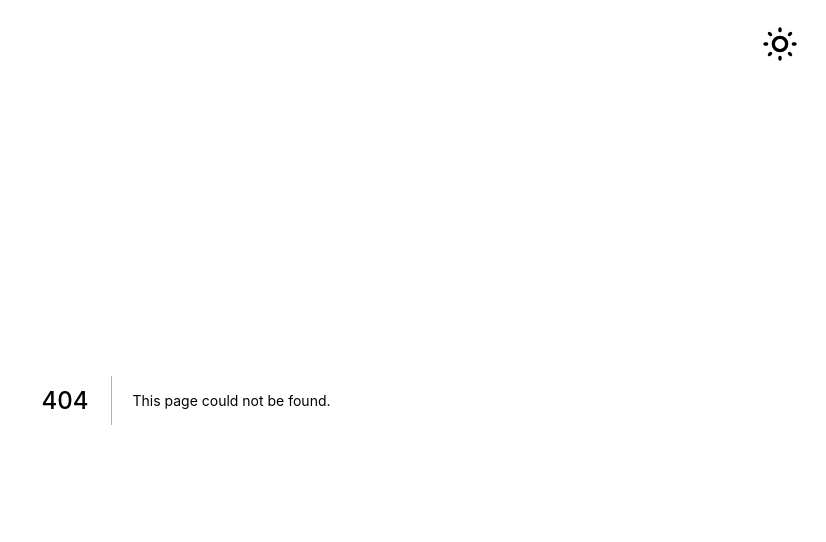
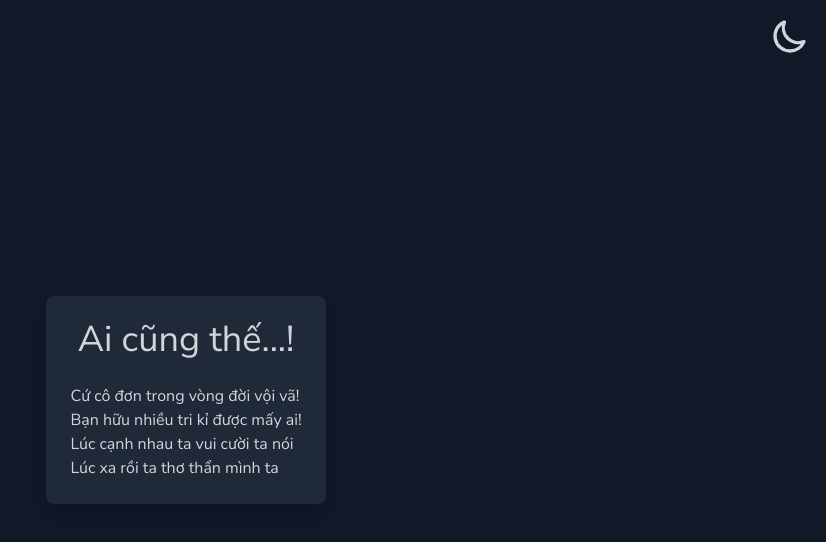
Before and after one commit to taiprogramer/nextjs.taiprogramer.xyz, a Next.js app: page /poem in a window 1280 px wide. Before the commit this address had no page. Shown: the top 542 px of the page, without its empty margins (454-1280 px from the left). Built offline with nearby package versions, Linux system fonts and the light colour scheme.

Commit message:
[pages: poem, app: default dark mode]

```diff
--- /dev/null
+++ b/lib/poem.ts
@@ -0,0 +1,148 @@
+type Poem = {
+  id: number;
+  title: string;
+  content: string;
+  note?: string;
+  textAlign?: string;
+};
+
+const poems: Poem[] = [
+  {
+    id: 1,
+    title: "Đừng đi",
+    content: `
+Em ơi cuộc sống bộn bề!
+Cho anh chạm tay, nghe nhịp thở
+Cho anh cảm nhận niềm hạnh phúc
+Khi thấy em còn, tồn tại nơi đây
+Em đừng đi, vì ngoài kia có gió
+Gió lạnh hồn em, anh chẳng hề vui
+Hãy cứ thế, âm thầm say (yên) giấc ngủ
+
+Việc nước nhà, xin cứ để phần anh
+Anh sẽ ra đi, vì dân tộc
+Vì gia đình và cả nụ cười em
+Anh không chắc sẽ bình an vô sự
+Vì chiến tranh chẳng đoán được điều gì
+Anh không chắc ta sẽ dành phần thắng
+Không chắc mọi điều ngoại trừ việc yêu em
+...
+    `,
+    note: "Huỳnh Văn Tài - 22/02/2017",
+  },
+  {
+    id: 2,
+    title: "[chưa có tên]",
+    content: `
+Nhớ em nhiều lắm, tôi nhớ em nhiều lắm.
+Ký ức còn in mãi trong tim.
+Rõ hình bóng nụ cười em xinh đẹp
+Tôi nhớ em, chỉ muốn được gần em
+Gần để đủ, thỏa niềm mong nhớ
+Gần để đủ, trao một cái ôm
+Gần để đủ, hôn má em thật nhẹ
+Gần để đủ, đủ sống trọn cùng em
+Cùng cống hiến tinh thần và sức lực
+Cho thế gian ngày một tốt lên
+Cùng trải nghiệm bao la thế giới
+Dẫu khóc, cười ta cũng là ta
+Tôi mong, em hạnh phúc và sẽ luôn hạnh phúc
+Vẫn mỉm cười như những phút đầu tiên
+Tôi gặp, tôi đã say em, tôi thừa nhận
+Dẫu là em có đáp lại tình tôi
+Tôi vẫn thế, vẫn thích em như thế
+Muốn nhìn em, được trò chuyện cùng em
+Muốn được bước chân vào thế giới
+Thế giới của em, thế giới của mình em
+Tôi biết, nó thú vị và nhiều điều bí ẩn
+Có thể cả đời mới đủ tìm ra
+Tôi chấp nhận, đến khi đầu bạc trắng
+Vẫn sẽ tìm, bí ẩn của (đời) em.
+    `,
+    note: "Dec 11 2019",
+  },
+  {
+    id: 3,
+    title: "[chưa có tên]",
+    content: `
+Một năm rồi, ngày đôi ta xa cách
+Thật bất ngờ, anh lại gặp được em
+Vẫn dáng vóc thủơ ban đầu quen thuộc
+Vẫn trái tim nồng ấm của ngày xưa
+Vẫn ánh mắt lạnh lùng nhưng thánh thiện
+Vẫn nụ cười làm giá lạnh tim anh
+Em có nhớ những ngày đầu ta gặp
+Tay chạm tay như định mệnh an bày
+Em cuối đầu, còn anh thì xin lỗi
+Ôi ngọt ngào! Kỷ niệm của đôi ta.
+    `,
+  },
+  {
+    id: 4,
+    title: "Anh Yêu Em",
+    content: `
+Em biết không! Con đường đời trắc trở.
+Ta gặp nhau do duyên kiếp an bày.
+Ánh mắt ấy đến nay anh còn nhớ.
+Anh yêu em chỉ vì anh yêu em!
+Lời của gió, khẽ đưa qua làn tóc.
+Sóng bồng bềnh, gợi lại nỗi niềm riêng.
+Đôi mắt ấy bao la và sâu thẫm.
+Cả đời anh tồn tại nơi đây!
+Anh yêu em, từ ánh mắt nụ cười!
+Anh yêu em, yêu từ tâm em đấy!
+Anh yêu em, yêu em mãi mãi!
+Anh yêu em và yêu chỉ mình em.
+Anh thật sự muốn cùng em chung sống!
+Ta cùng nhau đi hết những ngày dài.
+Nào đắng cay, ngọt bùi ta san sẻ
+Cả cuộc đời ta dành trọn cho nhau.
+Rồi ta cũng dần già theo năm tháng.
+Tóc bạc phơ, thân xác cũng tàn phai.
+Ta yêu nhau, tâm ta vẫn sáng.
+Cả ngàn năm ta vẫn nghĩ về nhau.
+Anh thật sự muốn ôm em thật chật
+Cảm nhận hơi ấm từ trái tim em.
+Hãy quên hết những buồn phiền nhân thế.
+Tựa vào anh vì em là của anh.
+Cả thế giới ồn ào ta mặc kệ.
+Miễn có em cuộc sống đủ làm vui
+Nhưng chí lớn, anh hay vì cuộc sống.
+Và anh muốn cùng em làm nó ngay.
+Ta xây đắp, xây đời ta hạnh phúc.
+Vì thế hệ sau vì cả tương lai
+Anh yêu em, anh yêu em, yêu em nhiều lắm
+Em ở đâu, xin chủ động tìm anh.
+    `,
+    note: "T7, 8/10/2016 / 21:24 phút.",
+  },
+  {
+    id: 5,
+    title: "[chưa có tên]",
+    content: `
+Tương lai vận nước long đong
+(Bởi) Kẻ làm ăn cướp được phong anh hùng
+Nghe qua thì quả lạ lùng!
+30 năm chẵn cuối cùng cũng xong
+Nhân tài chắc chẳng bằng lòng
+Nhưng thôi cũng kệ vì không được gì
+Tương lai vận nước là gì!
+Là mai con cháu so bì năm châu
+Sẽ không nhu nhược cúi đầu
+    `,
+    note: "...",
+    textAlign: "text-center"
+  },
+  {
+    id: 6,
+    title: "Ai cũng thế...!",
+    content: `
+Cứ cô đơn trong vòng đời vội vã!
+Bạn hữu nhiều tri kỉ được mấy ai!
+Lúc cạnh nhau ta vui cười ta nói
+Lúc xa rồi ta thơ thẩn mình ta
+    `
+  }
+];
+
+export { poems };
--- a/pages/_app.tsx
+++ b/pages/_app.tsx
@@ -1,13 +1,18 @@
 import "../styles/globals.css";
 import type { AppProps } from "next/app";
 import { useState } from "react";
+import Head from "next/head";
 
 function MyApp({ Component, pageProps }: AppProps) {
-  const [darkMode, setDarkMode] = useState(false);
+  const [darkMode, setDarkMode] = useState(true);
   return (
+    <>
+      <Head>
+        <meta name="viewport" content="width=device-width" />
+      </Head>
       <div className={`${darkMode ? "dark" : ""}`}>
         <button
-        className="dark:text-gray-300 fixed outline-none right-0.5 p-6"
+          className="dark:text-gray-300 fixed right-0 outline-none p-4"
           onClick={() => setDarkMode(!darkMode)}
         >
           {darkMode ? (
@@ -42,10 +47,11 @@ function MyApp({ Component, pageProps }: AppProps) {
             </svg>
           )}
         </button>
-      <div className="dark:bg-gray-800 dark:text-gray-300 font-body">
+        <div className="bg-white dark:bg-gray-900 dark:text-gray-300 font-body min-h-screen">
           <Component {...pageProps} />
         </div>
       </div>
+    </>
   );
 }
 export default MyApp;
--- a/pages/htql/index.tsx
+++ b/pages/htql/index.tsx
@@ -6,11 +6,11 @@ export default function Htql() {
       <Head>
         <title>Đăng nhập hệ thống quản lý</title>
       </Head>
-      <main className="h-screen bg-blue-100 pt-12 px-auto dark:bg-gray-800">
+      <main className="h-screen bg-blue-100 pt-12 px-auto dark:bg-gray-900">
         <form
           method="post"
           action="https://qldt.ctu.edu.vn/htql/sinhvien/dang_nhap.php"
-          className="p-4 max-w-xs mx-auto shadow-md flex flex-col items-center bg-white rounded-md dark:bg-black dark:bg-opacity-60"
+          className="p-4 max-w-xs mx-auto shadow-md flex flex-col items-center bg-white rounded-md dark:bg-gray-800"
         >
           <h4 className="text-center">Hệ thống quản lý</h4>
           <input
--- a/pages/index.tsx
+++ b/pages/index.tsx
@@ -39,6 +39,9 @@ const Home: NextPage = () => {
           <ul>
             <li>
               <Link href="/htql">Ctu - Htql - Login</Link>
+            </li>
+            <li>
+              <Link href="/poem">Poem - Thơ ca</Link>
             </li>
           </ul>
         </Card>
--- /dev/null
+++ b/pages/poem/index.tsx
@@ -0,0 +1,24 @@
+import type { NextPage } from "next";
+import { poems } from "../../lib/poem";
+import Head from "next/head";
+
+const PoemPage: NextPage = () => {
+  const date = new Date();
+  const poem = poems[date.getDate() % poems.length];
+  return (
+    <>
+      <Head>
+        <title>Thơ của Tài mỗi ngày - ({`${poem.id}/${poems.length}`})</title>
+      </Head>
+      <main className="min-h-screen bg-blue-100 dark:bg-gray-900 py-6 flex items-center justify-center">
+        <section className="max-w-sm bg-white whitespace-pre-line dark:bg-gray-800 rounded-lg shadow-lg p-6">
+          <h2 className="text-center">{poem.title}</h2>
+          <p className={`${poem.textAlign}`}>{poem.content}</p>
+          <p className="text-right">{poem.note}</p>
+        </section>
+      </main>
+    </>
+  );
+};
+
+export default PoemPage;
```
Lines whose indentation alone changed are shown as unchanged.
